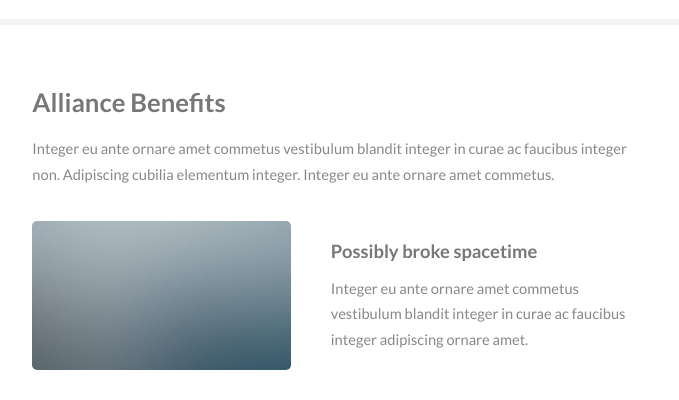
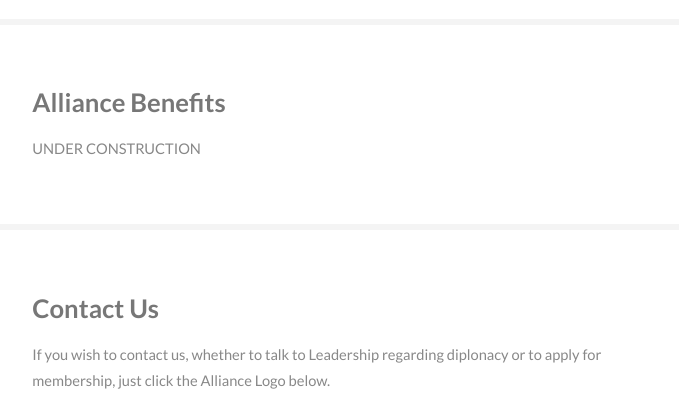
Before and after one commit to GaiusCoffee/hydra, a plain HTML site: page index.html in a window 1280 px wide. Shown: the part 1220-1620 px from the top of the page, without its empty margins (153-832 px from the left). Drawn offline with Linux system fonts and the light colour scheme.

Commit message:
Add 'under construction' placeholder

```diff
--- a/index.html
+++ b/index.html
@@ -93,7 +93,9 @@
 							<section id="three">
 								<div class="container">
 									<h3>Alliance Benefits</h3>
-									<p>Integer eu ante ornare amet commetus vestibulum blandit integer in curae ac faucibus integer non. Adipiscing cubilia elementum integer. Integer eu ante ornare amet commetus.</p>
+									<p>UNDER CONSTRUCTION</p>
+
+                  <!--
 									<div class="features">
 										<article>
 											<a href="#" class="image"><img src="images/pic01.jpg" alt="" /></a>
@@ -117,6 +119,8 @@
 											</div>
 										</article>
 									</div>
+                  -->
+
 								</div>
 							</section>
 
```
